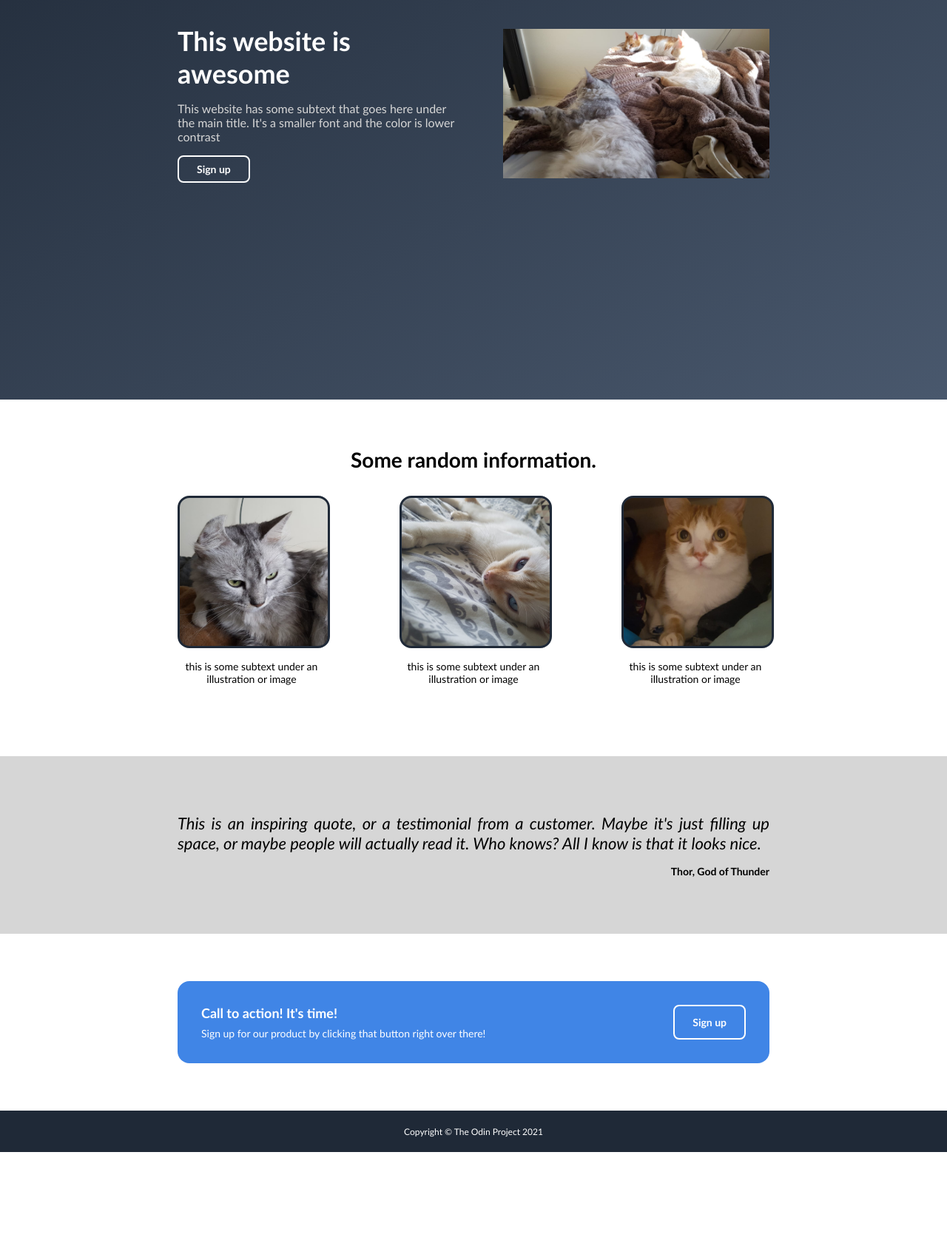
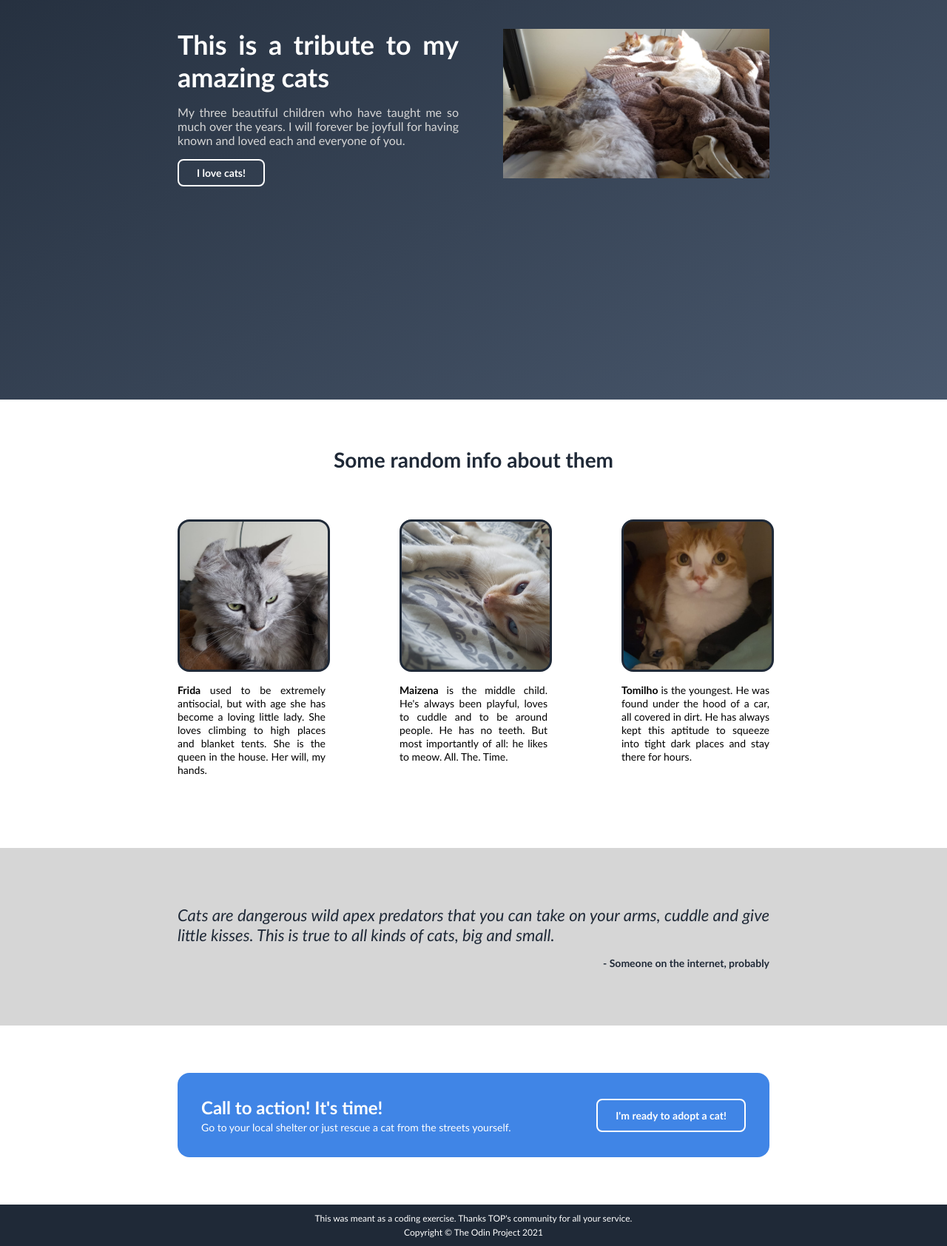
Before and after one commit to Vimpandra/odin-project-landing-page, a plain HTML site: page index.html in a window 1280 px wide. Shown: the part 260-1944 px from the top of the page at 74% size. Before the commit the page ends 1817 px from the top, so only its background shows below. Drawn offline with Linux system fonts and the light colour scheme.

Commit message:
Added content, some alignment ajustments and animations. Should be done for now.

```diff
--- a/index.html
+++ b/index.html
@@ -23,9 +23,9 @@
     <section class="banner">
         <div class="banner-main">
             <div class="banner-info">
-                <h1>This website is awesome</h1>
-                <p>This website has some subtext that goes here under the main title. It's a smaller font and the color is lower contrast</p>
-                <button type="button">Sign up</button>
+                <h1>This is a tribute to my amazing cats</h1>
+                <p>My three beautiful children who have taught me so much over the years. I will forever be joyfull for having known and loved each and everyone of you.</p>
+                <a class="button" href="#">I love cats!</a>
             </div>
             <img src="images/WhatsApp Image 2022-05-23 at 16.29.01.jpeg" alt="placeholder image">
         </div>
@@ -33,19 +33,19 @@
 
     <section class="info-section">
         <div class="info-cards">
-            <h2>Some random information.</h2>
+            <h2>Some random info about them</h2>
             <div class="cards">
                 <figure>
                     <div class="image-card frida"></div>
-                    <p>this is some subtext under an illustration or image</p>
+                    <p><strong>Frida</strong> used to be extremely antisocial, but with age she has become a loving little lady. She loves climbing to high places and blanket tents. She is the queen in the house. Her will, my hands.</p>
                 </figure>
                 <figure>
                     <div class="image-card maizena"></div>
-                    <p>this is some subtext under an illustration or image</p>
+                    <p><strong>Maizena</strong> is the middle child. He's always been playful, loves to cuddle and to be around people. He has no teeth. But most importantly of all: he likes to meow. All. The. Time. </p>
                 </figure>
                 <figure>
                     <div class="image-card tomilho"></div>
-                    <p>this is some subtext under an illustration or image</p>
+                    <p><strong>Tomilho</strong> is the youngest. He was found under the hood of a car, all covered in dirt. He has always kept this aptitude to squeeze into tight dark places and stay there for hours. </p>
                 </figure>
             </div>
         </div>
@@ -53,8 +53,8 @@
 
     <section class="quote">
         <div>
-            <p>This is an inspiring quote, or a testimonial from a customer. Maybe it's just filling up space, or maybe people will actually read it. Who knows? All I know is that it looks nice.</p>
-            <h6>Thor, God of Thunder</h6>
+            <p>Cats are dangerous wild apex predators that you can take on your arms, cuddle and give little kisses. This is true to all kinds of cats, big and small.</p>
+            <h6>- Someone on the internet, probably</h6>
         </div>
     </section>
 
@@ -62,13 +62,14 @@
         <div class="action-box">
             <div>
                 <h3>Call to action! It's time!</h3>
-                <p>Sign up for our product by clicking that button right over there!</p>
+                <p>Go to your local shelter or just rescue a cat from the streets yourself.</p>
             </div>
-            <button type="button">Sign up</button>
+            <a class="button" href="#">I'm ready to adopt a cat!</a>
         </div>
     </section>
 
     <footer>
+        <p>This was meant as a coding exercise. Thanks TOP's community for all your service.</p>
         <p>Copyright © The Odin Project 2021</p>
     </footer>
 
--- a/style.css
+++ b/style.css
@@ -79,6 +79,7 @@ body {
 
 .banner-info {
     width: 380px;
+    text-align: justify;
 }
 
 .banner-info h1 {
@@ -89,9 +90,9 @@ body {
 .banner-info p {
     color: var(--lightgray);
     font-size: 16px;
-    margin-bottom: 16px;
+    margin-bottom: 24px;
 }
-.banner-info button {
+.banner-info .button {
     background-color: transparent;
     border: 2px solid white;
     border-radius: 8px;
@@ -99,6 +100,7 @@ body {
     padding: 8px 24px;
     font-size: 14px;
     font-weight: bold;
+    text-decoration: none;
 }
 
 .banner img {
@@ -116,7 +118,8 @@ body {
 .info-cards h2 {
     font-size: 28px;
     font-weight: bold;
-    margin-bottom: 32px;
+    margin-bottom: 64px;
+    color: var(--darkblue);
 }
 
 .info-cards {
@@ -148,6 +151,8 @@ body {
     font-size: 14px;
     margin-top: 16px;
     margin-bottom: 32px;
+    text-align: justify;
+    line-height:18px;
 }
 
 .image-card.frida {
@@ -182,11 +187,13 @@ body {
     font-style: italic;
     text-align: justify;
     margin-bottom: 16px;
+    color: var(--darkblue);
 }
 .quote div h6 {
     font-size: 14px;
     font-weight: bold;
     text-align: right;
+    color: var(--darkblue);
 }
 
 /* Call to Action section */
@@ -207,22 +214,24 @@ body {
 
 .action-box div h3 {
     font-weight: bold;
-    font-size: 18px;
-    margin-bottom: 8px;
+    font-size: 24px;
+    margin-bottom: 4px;
 }
 
 .action-box div p {
     font-size: 14px;
 }
 
-.action-box button {
+.action-box .button {
     background-color: transparent;
     border: 2px solid white;
     border-radius: 8px;
     color: white;
-    padding: 8px 24px;
+    padding: 12px 24px;
     font-size: 14px;
     font-weight: bold;
+    text-decoration: none;
+    align-self: center;
 }
 
 /* Footer */
@@ -232,10 +241,31 @@ footer {
     color: white;
     height: 56px;
     display: flex;
+    flex-direction: column;
     justify-content: center;
     align-items: center;
+    gap: 4px;
 }
 
 footer p {
     font-size: 12px;
 }
+
+/* Animations and interactivity */
+
+.action-box .button:hover {
+    background-color: white;
+    color: var(--lightblue);
+    transition: ease-in-out 200ms;
+}
+
+.banner-info .button:hover {
+    background-color: white;
+    color: var(--darkblue);
+    transition: ease-in-out 200ms;
+}
+
+.navlinks li a:hover {
+    color: white;
+    transition: ease-in-out 200ms;
+}
```
